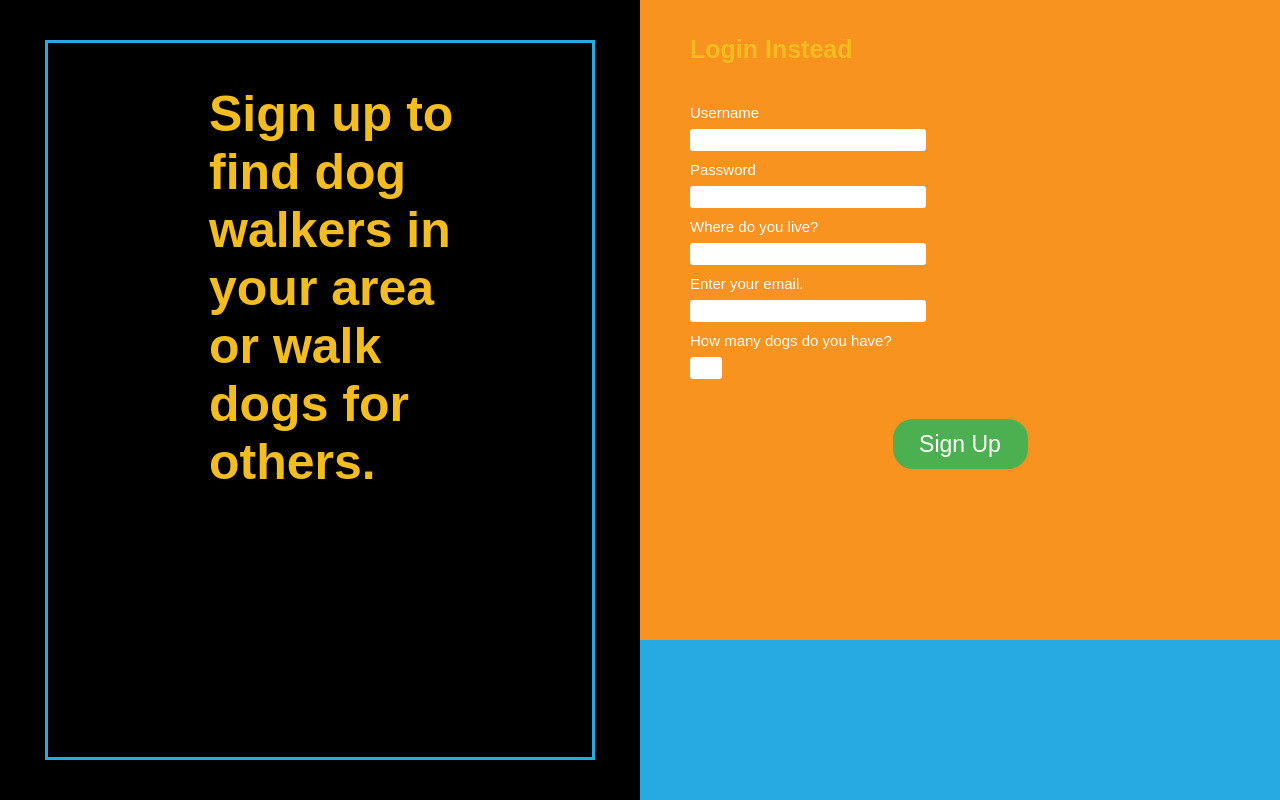
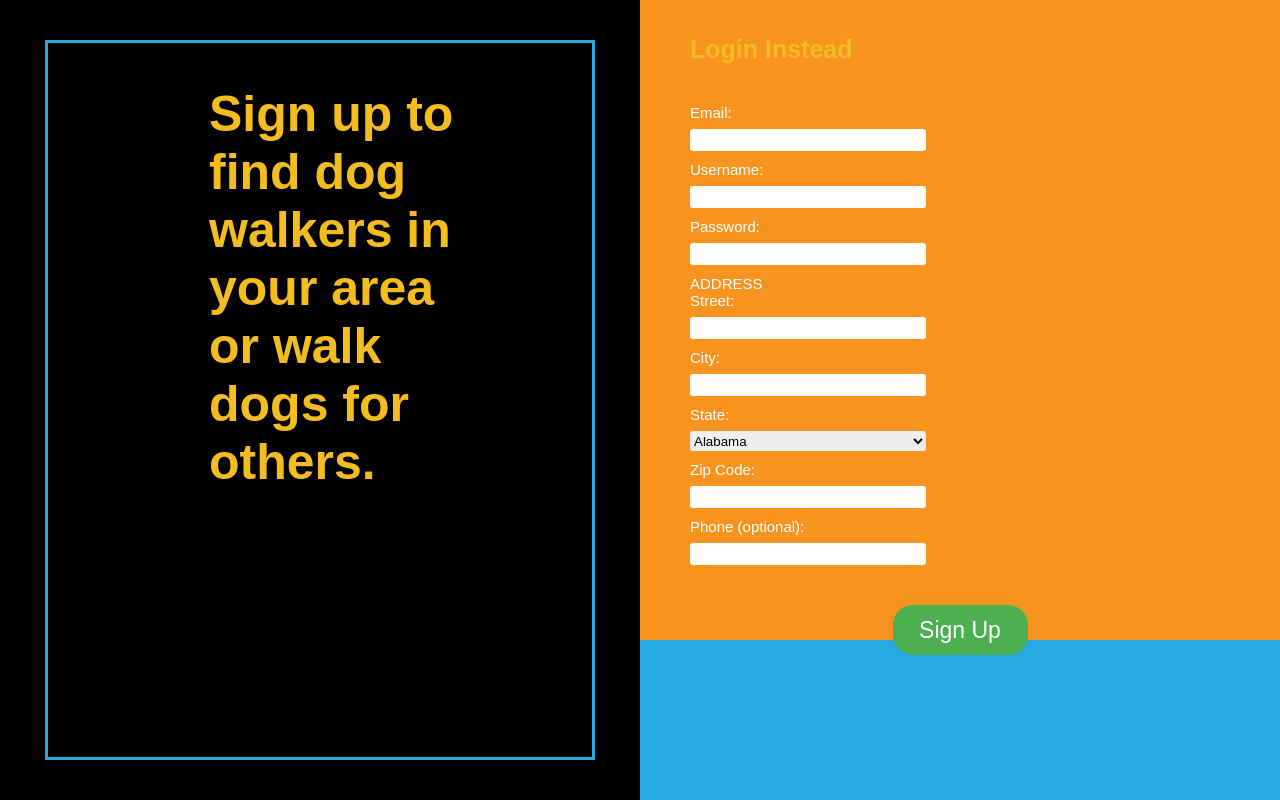
Before and after one commit to bc-mern-stack/dingo, a React (Create React App) app in the folder client/: page /SignUp in a window 1280 px wide. Built offline with nearby package versions, Linux system fonts and the light colour scheme.

Commit message:
update login and signup forms, signup almost works

```diff
--- a/client/package.json
+++ b/client/package.json
@@ -40,5 +40,6 @@
       "last 1 firefox version",
       "last 1 safari version"
     ]
-  }
+  },
+  "proxy": "http://localhost:3001/"
 }
--- a/client/src/App.css
+++ b/client/src/App.css
@@ -128,6 +128,13 @@ justify-content: center;
 
 
 .alignForm input{
+  margin-top: 8px;
+  margin-bottom: 10px;
+  border: none;
+  height: 20px;
+  border-radius: 3px;
+}
+.alignForm select{
   margin-top: 8px;
   margin-bottom: 10px;
   border: none;
--- a/client/src/components/Home/index.js
+++ b/client/src/components/Home/index.js
@@ -1,46 +1,41 @@
-import {React, useState } from 'react';
-import { Route } from 'react-router-dom';
-import ReactDOM from 'react-dom';
-import Modal from 'react-modal';
+import { React, useState } from "react";
+import { Route } from "react-router-dom";
+import ReactDOM from "react-dom";
+import Modal from "react-modal";
 
-import bluePattern from '../../assets/bluePattern.png';
-import logo from '../../assets/dingoLogo.png';
-import illustration from '../../assets/illustration.png';
-import dog1 from '../../assets/dog1.png';
-import dog2 from '../../assets/dog2.png';
-import dog3 from '../../assets/dog3.png';
-import user from '../../assets/user.png';
-import { element } from 'prop-types';
-import close from '../../assets/close.png'
+import bluePattern from "../../assets/bluePattern.png";
+import logo from "../../assets/dingoLogo.png";
+import illustration from "../../assets/illustration.png";
+import dog1 from "../../assets/dog1.png";
+import dog2 from "../../assets/dog2.png";
+import dog3 from "../../assets/dog3.png";
+import user from "../../assets/user.png";
+import { element } from "prop-types";
+import close from "../../assets/close.png";
 const customStyles = {
-     overlay : {
+  overlay: {
     backgroundColor: null,
-        position: 'absolute',
+    position: "absolute",
 
     top: 0,
     left: 0,
     right: 0,
     bottom: 0,
   },
-    content : {
-        backgroundColor: '#F7931E',
-        borderRadius: '20px',
-        outline: 'none',
-        width: '270px',
-        height: '325px',
-        borderRadius: '20px',
+  content: {
+    backgroundColor: "#F7931E",
+    borderRadius: "20px",
+    outline: "none",
+    width: "270px",
+    height: "325px",
+    borderRadius: "20px",
 
-        boxShadow: '0 7px 10px rgb(0, 0, 0)',
-        border: 'none',
-        position:'none',
-
-
-    }
-
-
+    boxShadow: "0 7px 10px rgb(0, 0, 0)",
+    border: "none",
+    position: "none",
+  },
 };
- function Home(){
-
+function Home() {
   ///**************modal**********************/
 
   const [modalIsOpen, setIsOpen] = useState(false);
@@ -53,87 +48,108 @@ function closeModal() {
   }
 
   /**********************************************/
-     return(
-         <div className = "allHomeElements">
+  return (
+    <div className="allHomeElements">
+      <div className="bluePat">
+        <div className="logoAndLogin">
+          <img className="logo" src={logo} alt="logo" />
+          <Route
+            render={({ history }) => (
+              <div
+                className="signUpBox"
+                type="button"
+                onClick={() => {
+                  history.push("/SignUp");
+                }}
+              >
+                First time user?
+                <img className="user" src={user} alt="user" />
+              </div>
+            )}
+          />
+        </div>
+        <div className="navigation">
+          <div className="element left">Location</div>
+          <element className="line"></element>
 
-
-
-            <div className = "bluePat">
-                <div className = "logoAndLogin">
-                    <img className = "logo" src = {logo} alt = "logo"/>
-                    <Route render={({ history}) => (
-                    <div className = "signUpBox"
-                        type='button'
-                        onClick={() => { history.push('/SignUp') }}
-                    >
-
-                        First time user?
-                        <img className = "user" src = {user} alt = "user"/>
-
-                    </div>
-                    )}/>
-
-                </div>
-                <div className = "navigation">
-                    <div className = "element left">
-                        Location
-
-                    </div>
-                        <element className = "line"></element>
-
-                        <Route render={({ history}) => (
-                    <div className = "element"
-                        type='button'
-                        onClick={() => { history.push('/User') }}
+          <Route
+            render={({ history }) => (
+              <div
+                className="element"
+                type="button"
+                onClick={() => {
+                  history.push("/User");
+                }}
               >
                 Owner appointments
+              </div>
+            )}
+          />
 
+          <element className="line"></element>
+          <Route
+            render={({ history }) => (
+              <div
+                className="element"
+                type="button"
+                onClick={() => {
+                  history.push("/DogWalker");
+                }}
+              >
+                Walking for others
               </div>
-                    )}/>
+            )}
+          />
 
-                        <element className = "line"></element>
-                        <Route render={({ history}) => (
-                    <div className = "element"
-                        type='button'
-                        onClick={() => { history.push('/DogWalker') }}
-                    >
-                        Walking for others</div>
-                    )}/>
+          <element className="line"></element>
 
-                        <element className = "line"></element>
-
-
-                        <div onClick={openModal} className  = "endNav element right">Find new dog walkers</div>
-
-
-
-      <element className = "seacrhCircle"></element>
+          <div onClick={openModal} className="endNav element right">
+            Find new dog walkers
           </div>
 
-                {modalIsOpen ? <div className = "bothDropDowns"
+          <element className="seacrhCircle"></element>
+        </div>
 
-                      >
-                          <div className = "dropDownlocation">
-                          <img onClick={closeModal} className = "close" src = {close} alt = "close"/>
-
+        {modalIsOpen ? (
+          <div className="bothDropDowns">
+            <div className="dropDownlocation">
+              <img
+                onClick={closeModal}
+                className="close"
+                src={close}
+                alt="close"
+              />
 
               <div>
-                                    <p className = "textLocation">New Location Search</p>
+                <p className="textLocation">New Location Search</p>
 
                 <form>
-                                        <input className = "newLocationSearchInputHome" placeholder = "New Search" type="text" name="name" />
-                                        <button className = "newLocationSearchButtonHome" type="submit"></button>
+                  <input
+                    className="newLocationSearchInputHome"
+                    placeholder="New Search"
+                    type="text"
+                    name="name"
+                  />
+                  <button
+                    className="newLocationSearchButtonHome"
+                    type="submit"
+                  ></button>
                 </form>
               </div>
             </div>
 
-                    <div className = "dropDown">
-                    <img onClick={closeModal} className = "closeRight" src = {close} alt = "close"/>
-                      <div className = "contentHome">
+            <div className="dropDown">
+              <img
+                onClick={closeModal}
+                className="closeRight"
+                src={close}
+                alt="close"
+              />
+              <div className="contentHome">
                 <p>Dog Walkers In Your Area</p>
                 <p>Milwaukee Wisconsin</p>
-                          <div className = "list">
-                              <ul className = "dogWalkers scroll">
+                <div className="list">
+                  <ul className="dogWalkers scroll">
                     <li>Jane Doe</li>
                     <li>John Smith</li>
                     <li>Steve Smith</li>
@@ -144,25 +160,23 @@ function closeModal() {
                 </div>
               </div>
             </div>
-                  </div> : ''}
-
+          </div>
+        ) : (
+          ""
+        )}
       </div>
 
-            <div className = "orangeBox">
-                <img className = "illustration" src = {illustration} alt = "illustration"/>
-
+      <div className="orangeBox">
+        <img className="illustration" src={illustration} alt="illustration" />
       </div>
-            <div className = "dogsRow">
-                <img  src = {dog1} alt = "dog1"/>
-                <img  src = {dog2} alt = "dog2"/>
-                <img  src = {dog3} alt = "dog3"/>
-
+      <div className="dogsRow">
+        <img src={dog1} alt="dog1" />
+        <img src={dog2} alt="dog2" />
+        <img src={dog3} alt="dog3" />
       </div>
-            <div className = "bottomBorder">
-
+      <div className="bottomBorder"></div>
     </div>
-         </div>
-     )
- };
+  );
+}
 
 export default Home;
--- a/client/src/components/Login/index.js
+++ b/client/src/components/Login/index.js
@@ -1,56 +1,105 @@
-import React from 'react';
-import { Route } from 'react-router-dom'
+import React, { useState } from "react";
+import { Route } from "react-router-dom";
 
+import { useMutation } from "@apollo/client";
+import { LOGIN_USER } from "../../utils/mutations";
 
-function Login(){
+import Auth from "../../utils/auth";
 
-     return(
-        <section className = 'totalLayout'>
-        <div className = 'leftSwitchedLayout'>
-            <div className = 'blueOutline'>
+function Login() {
+  const [formState, setFormState] = useState({ email: "", password: "" });
+
+  const [login, { error }] = useMutation(LOGIN_USER);
+
+  const handleChange = (event) => {
+    const { name, value } = event.target;
+
+    setFormState({
+      ...formState,
+      [name]: value,
+    });
+  };
+
+  // submit form
+  const handleFormSubmit = async (event) => {
+    event.preventDefault();
+
+    try {
+      const { data } = await login({
+        variables: { ...formState },
+      });
+
+      Auth.login(data.login.token);
+    } catch (e) {
+      console.error(e);
+    }
+  };
+
+  return (
+    <section className="totalLayout">
+      <div className="leftSwitchedLayout">
+        <div className="blueOutline">
           <h1>
-               Login to view your details and find dog walkers in your area.               </h1>
+            Login to view your details and find dog walkers in your area.{" "}
+          </h1>
         </div>
       </div>
 
-        <div className = 'rightSwitchedLayout'>
-
-            <div className= 'alignFormAltered'>
-
-
-
-               <form className = "alignSwitchedForm">
-            <Route render={({ history}) => (
+      <div className="rightSwitchedLayout">
+        <div className="alignFormAltered">
+          <form className="alignSwitchedForm">
+            <Route
+              render={({ history }) => (
                 <h1
-               type='button'
-               onClick={() => { history.push('/SignUp') }}
+                  type="button"
+                  onClick={() => {
+                    history.push("/SignUp");
+                  }}
                 >
                   Sign up Instead
                 </h1>
-
-           )} />
-           <div className = "mainDiv">
-                   <div className ="controlDiv">
-                        <p>Username</p>
+              )}
+            />
+            <div className="mainDiv">
+              <div className="controlDiv">
+                <p>Email</p>
                 {"\n"}
                 <p>Password</p>
               </div>
-                   <div className ="controlDiv">
-                        <input type="text" name="name" />
-                        <input type="text" name="password" />
+              <div className="controlDiv">
+                <input
+                  type="text"
+                  name="email"
+                  autoComplete="email"
+                  value={formState.email}
+                  onChange={handleChange}
+                />
+                <input
+                  type="password"
+                  name="password"
+                  autoComplete="password"
+                  value={formState.password}
+                  onChange={handleChange}
+                />
               </div>
+              {error && <div>{error.toString()}</div>}
             </div>
           </form>
         </div>
-           <div className = "buttonDiv"><button className = "greenSwitchedButton" type="submit">Login</button></div>
-
+        <div className="buttonDiv">
+          <button
+            className="greenSwitchedButton"
+            type="submit"
+            onClick={handleFormSubmit}
+          >
+            Login
+          </button>
+        </div>
       </div>
 
-        <div className= "bottomSwitchedBlue">
-
-        </div>
+      <div className="bottomSwitchedBlue"></div>
     </section>
-     )
- };
+  );
+}
 
 export default Login;
--- /dev/null
+++ b/client/src/components/SignUp/StateList.jsx
@@ -0,0 +1,57 @@
+export default function StateList({ addressFormState, handleChangeAddress }) {
+  return (
+    <select name="state" value={addressFormState.state} onChange={handleChangeAddress}>
+      <option value="AL">Alabama</option>
+      <option value="AK">Alaska</option>
+      <option value="AZ">Arizona</option>
+      <option value="AR">Arkansas</option>
+      <option value="CA">California</option>
+      <option value="CO">Colorado</option>
+      <option value="CT">Connecticut</option>
+      <option value="DE">Delaware</option>
+      <option value="DC">District Of Columbia</option>
+      <option value="FL">Florida</option>
+      <option value="GA">Georgia</option>
+      <option value="HI">Hawaii</option>
+      <option value="ID">Idaho</option>
+      <option value="IL">Illinois</option>
+      <option value="IN">Indiana</option>
+      <option value="IA">Iowa</option>
+      <option value="KS">Kansas</option>
+      <option value="KY">Kentucky</option>
+      <option value="LA">Louisiana</option>
+      <option value="ME">Maine</option>
+      <option value="MD">Maryland</option>
+      <option value="MA">Massachusetts</option>
+      <option value="MI">Michigan</option>
+      <option value="MN">Minnesota</option>
+      <option value="MS">Mississippi</option>
+      <option value="MO">Missouri</option>
+      <option value="MT">Montana</option>
+      <option value="NE">Nebraska</option>
+      <option value="NV">Nevada</option>
+      <option value="NH">New Hampshire</option>
+      <option value="NJ">New Jersey</option>
+      <option value="NM">New Mexico</option>
+      <option value="NY">New York</option>
+      <option value="NC">North Carolina</option>
+      <option value="ND">North Dakota</option>
+      <option value="OH">Ohio</option>
+      <option value="OK">Oklahoma</option>
+      <option value="OR">Oregon</option>
+      <option value="PA">Pennsylvania</option>
+      <option value="RI">Rhode Island</option>
+      <option value="SC">South Carolina</option>
+      <option value="SD">South Dakota</option>
+      <option value="TN">Tennessee</option>
+      <option value="TX">Texas</option>
+      <option value="UT">Utah</option>
+      <option value="VT">Vermont</option>
+      <option value="VA">Virginia</option>
+      <option value="WA">Washington</option>
+      <option value="WV">West Virginia</option>
+      <option value="WI">Wisconsin</option>
+      <option value="WY">Wyoming</option>
+    </select>
+  );
+}
--- a/client/src/components/SignUp/index.js
+++ b/client/src/components/SignUp/index.js
@@ -1,65 +1,175 @@
-import React from 'react';
-import { Route } from 'react-router-dom';
+import React, { useState } from "react";
+import { Route } from "react-router-dom";
+import StateList from "./StateList";
 
- function SignUp(){
-     return(
-         <section className = 'totalLayout'>
-         <div className = 'leftLayout'>
-             <div className = 'blueOutline'>
+import { useMutation } from "@apollo/client";
+import { ADD_USER } from "../../utils/mutations";
+
+import Auth from "../../utils/auth";
+
+function SignUp() {
+  const [formState, setFormState] = useState({
+    email: "",
+    username: "",
+    password: "",
+    about: "",
+  });
+
+  const [addressFormState, setAddressFormState] = useState({
+    street: "",
+    city: "",
+    state: "",
+    zip: "",
+    phone_number: "",
+  });
+
+  const userData = { ...formState, address: addressFormState };
+
+  const [addUser, { error }] = useMutation(ADD_USER);
+
+  const handleChangeAddress = (event) => {
+    const { name, value } = event.target;
+
+    setAddressFormState({
+      ...addressFormState,
+      [name]: value,
+    });
+  };
+
+  const handleChange = (event) => {
+    const { name, value } = event.target;
+    setFormState({
+      ...formState,
+      [name]: value,
+    });
+  };
+
+  // submit form
+  const handleFormSubmit = async (event) => {
+    event.preventDefault();
+
+    try {
+      const { data } = await addUser({
+        variables: { ...userData },
+      });
+
+      Auth.login(data.login.token);
+    } catch (e) {
+      console.error(e);
+    }
+  };
+
+  return (
+    <section className="totalLayout">
+      <div className="leftLayout">
+        <div className="blueOutline">
           <h1>
-                Sign up to find dog walkers in your area or  walk dogs for others.
+            Sign up to find dog walkers in your area or walk dogs for others.
           </h1>
         </div>
       </div>
 
-         <div className = 'rightLayout'>
-
-             <div className= 'alignForm'>
-
-
-             <Route render={({ history}) => (
+      <div className="rightLayout">
+        <div className="alignForm">
+          <Route
+            render={({ history }) => (
               <h1
-                type='button'
-                onClick={() => { history.push('/Login') }}
+                type="button"
+                onClick={() => {
+                  history.push("/Login");
+                }}
               >
                 Login Instead
               </h1>
-
-            )} />
+            )}
+          />
 
           <form>
-                    <label>Username</label>
+            <label htmlFor="email">Email:</label>
+            <input
+              type="text"
+              name="email"
+              autoComplete=""
+              value={formState.email}
+              onChange={handleChange}
+            />
 
-                    <input type="text" name="name" />
+            <label htmlFor="username">Username:</label>
+            <input
+              type="text"
+              name="username"
+              autoComplete=""
+              value={formState.username}
+              onChange={handleChange}
+            />
 
-                    <label>Password</label>
+            <label htmlFor="password">Password:</label>
+            <input
+              type="password"
+              name="password"
+              autoComplete=""
+              value={formState.password}
+              onChange={handleChange}
+            />
 
-                    <input type="text" name="password" />
+            <span>ADDRESS</span>
+            <label htmlFor="street">Street:</label>
+            <input
+              type="text"
+              name="street"
+              autoComplete=""
+              value={addressFormState.street}
+              onChange={handleChangeAddress}
+            />
 
-                    <label>Where do you live?</label>
+            <label htmlFor="city">City:</label>
+            <input
+              type="text"
+              name="city"
+              autoComplete=""
+              value={addressFormState.city}
+              onChange={handleChangeAddress}
+            />
 
-                    <input type="text" name="location" />
+            <label htmlFor="state">State:</label>
+            <StateList
+              addressFormState={addressFormState}
+              handleChangeAddress={handleChangeAddress}
+            />
 
-                    <label>Enter your email.</label>
+            <label htmlFor="street">Zip Code:</label>
+            <input
+              type="text"
+              name="zip"
+              autoComplete=""
+              value={addressFormState.zip}
+              onChange={handleChangeAddress}
+            />
 
-                    <input type="text" name="email" />
-
-                    <label>How many dogs do you have?</label>
-
-                    <input className="dogsNum" type="number" name="dogs" />
-
-
+            <label htmlFor="street">Phone (optional):</label>
+            <input
+              type="text"
+              name="phone_number"
+              autoComplete=""
+              value={addressFormState.phone_number}
+              onChange={handleChangeAddress}
+            />
           </form>
         </div>
-            <div className = "buttonDiv"><button className = "greenButton" type="submit">Sign Up</button></div>
-
+        <div className="buttonDiv">
+          <button
+            className="greenButton"
+            type="submit"
+            onClick={handleFormSubmit}
+          >
+            Sign Up
+          </button>
+        </div>
       </div>
 
-         <div className= "bottomBlue">
-
-         </div>
+      <div className="bottomBlue"></div>
     </section>
-     )
- };
+  );
+}
 
 export default SignUp;
--- a/client/utils/mutations.js
+++ b/client/src/utils/mutations.js
@@ -3,6 +3,31 @@ import { gql } from "@apollo/client";
 export const LOGIN_USER = gql`
   mutation login($email: String!, $password: String!) {
     login(email: $email, password: $password) {
+      token
+      user {
+        _id
+        username
+        email
+      }
+    }
+  }
+`;
+
+export const ADD_USER = gql`
+  mutation addUser(
+    $username: String!
+    $password: String!
+    $email: String!
+    $about: String
+    $address: addressInput!
+  ) {
+    addUser(
+      username: $username
+      password: $password
+      email: $email
+      about: $about
+      address: $address
+    ) {
       token
       user {
         _id
--- a/client/utils/queries.js
+++ b/client/src/utils/queries.js
@@ -1,7 +1,7 @@
 import { gql } from "@apollo/client";
 
 export const QUERY_USERS = gql`
-  query users {
+  query Query {
     users {
       _id
       username
@@ -50,10 +50,6 @@ export const QUERY_USERS = gql`
       appointments {
         _id
         date
-        owner
-        walker
-        hour
-        doggos
       }
     }
   }
```
Also changed, not shown: client/src/utils/auth.js (renamed from client/utils/auth.js). Lines whose indentation alone changed are shown as unchanged.
